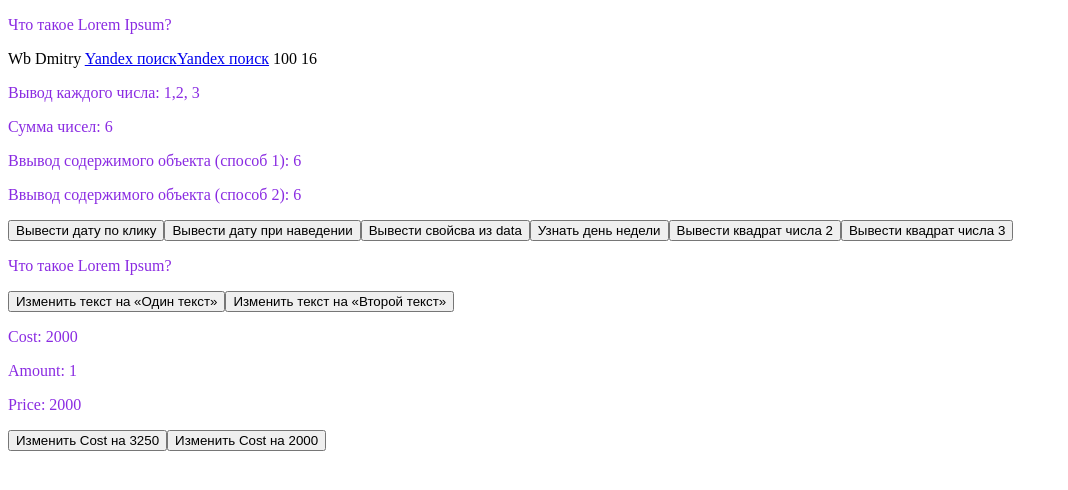
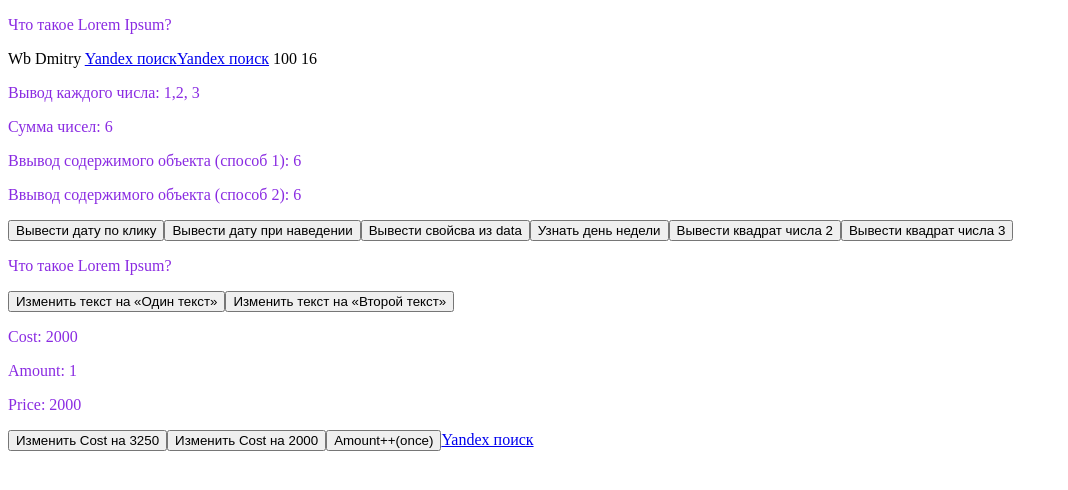
Before and after one commit to WbDmitry/vue3-training, a Vue app: page / in a window 1280 px wide. Shown: the top 490 px of the page, without its empty margins (0-1068 px from the left). Built offline with nearby package versions, Linux system fonts and the light colour scheme.

Commit message:
Добавил модификаторы к ссылке и кнопке

```diff
--- a/src/App.vue
+++ b/src/App.vue
@@ -101,7 +101,8 @@ export default {
 	<p>Price: {{ price }}</p>
 	<button @click="setCost(3250)">Изменить Cost на 3250</button>
 	<button @click="setCost(2000)">Изменить Cost на 2000</button>
-
+	<button @click.once="amount++">Amount++(once)</button>
+	<a @click.prevent :href="href" target="_blank">{{ linkText }}</a>
 </template>
 
 <style>
```
